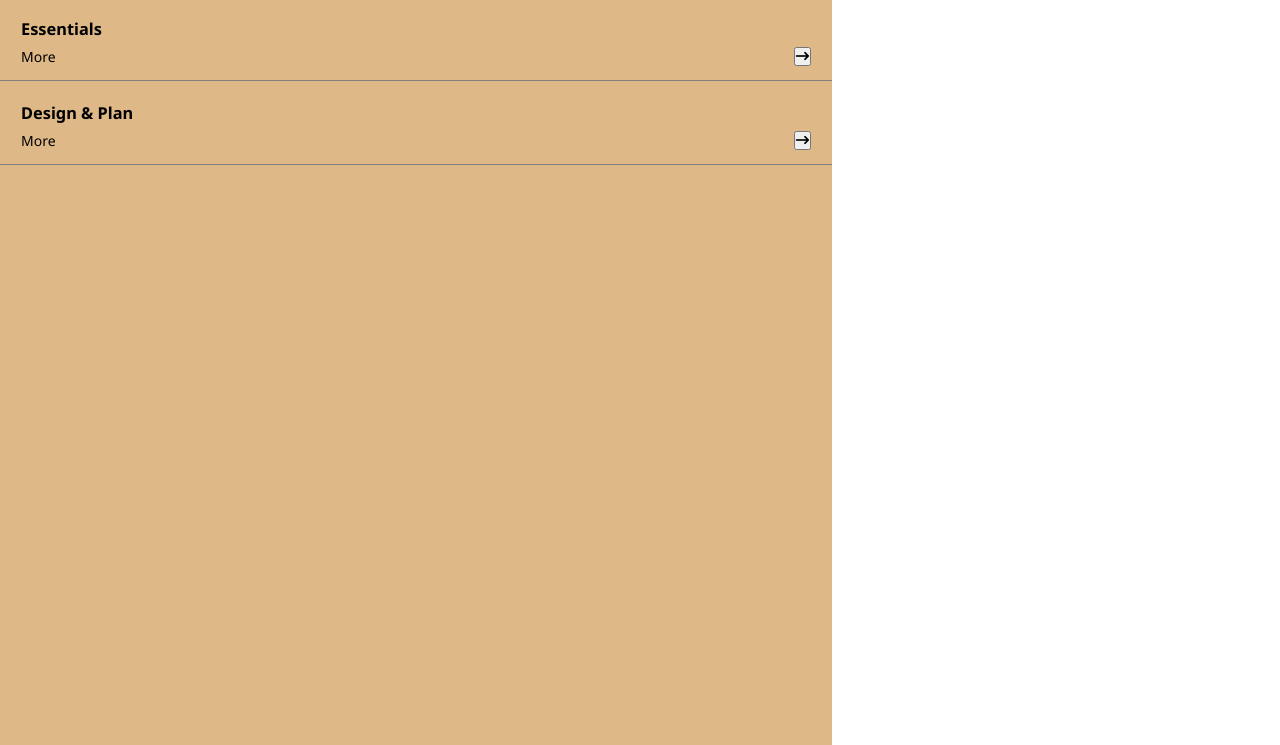
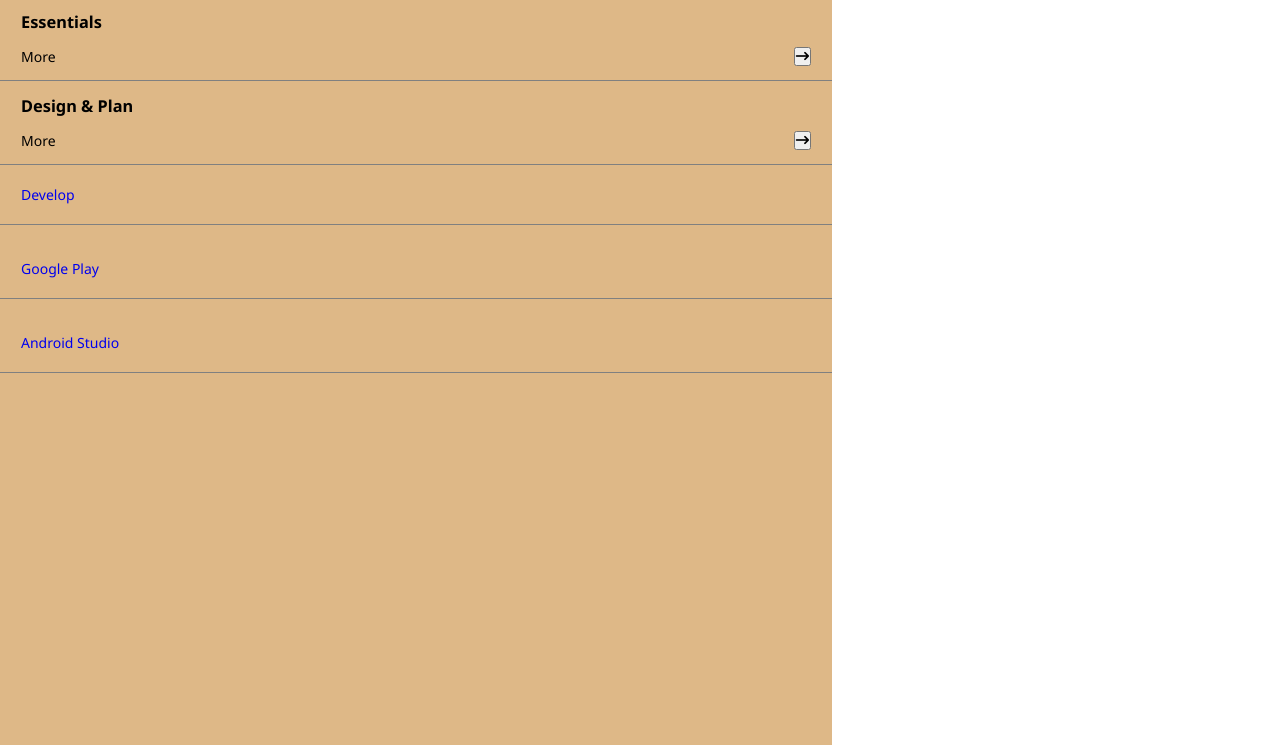
Before and after one commit to WadieBenabdouh/android-website-clone, a website built with Vite: page index.html in a window 1280 px wide. Shown: the part 55-800 px from the top of the page. Built offline with nearby package versions, Linux system fonts and the light colour scheme.

Commit message:
jesus christ

```diff
--- a/index.html
+++ b/index.html
@@ -43,13 +43,19 @@
       </div>
     </div>
     <!--  -->
-    <div class="essentials">
+    <div class="design-plan">
       <h3>Design & Plan</h3>
       <div class="more">
         <p>More</p>
         <button><i class="fa-solid fa-arrow-right-long"></i></button>
       </div>
     </div>
+
+    <ul class="three-links">
+      <li><a href="\">Develop</a></li>
+      <li><a href="\">Google Play</a></li>
+      <li><a href="\">Android Studio</a></li>
+    </ul>
   </div>
 
   <script type="module" src="app.js"></script>
--- a/main.scss
+++ b/main.scss
@@ -77,7 +77,7 @@
     padding: 1.4em 0;
     display: flex;
     flex-direction: column;
-    gap: 1.5em;
+    // gap: 1.5em;
 
     .top {
         display: flex;
@@ -100,8 +100,9 @@
         display: flex;
         flex-direction: column;
         padding: 0 1.5em;
-        gap: .5em;
+        gap: 1em;
         border-bottom: 1px solid gray;
+        padding-top: 1em;
         padding-bottom: 1em;
 
         .more {
@@ -110,4 +111,42 @@
             justify-content: space-between;
         }
     }
+
+    .design-plan {
+        display: flex;
+        flex-direction: column;
+        padding: 0 1.5em;
+        gap: 1em;
+        border-bottom: 1px solid gray;
+        padding-top: 1em;
+        padding-bottom: 1em;
+
+        .more {
+
+            display: flex;
+            justify-content: space-between;
+        }
+    }
+
+    .three-links {
+        display: flex;
+        flex-direction: column;
+        gap: 1em;
+
+        li {
+            list-style: none;
+            padding-inline: 1.5em;
+            border-bottom: 1px solid gray;
+            padding: 20px 1.5em;
+            display: flex;
+
+
+
+            a {
+                text-decoration: none;
+            }
+        }
+
+
+    }
 }
```
